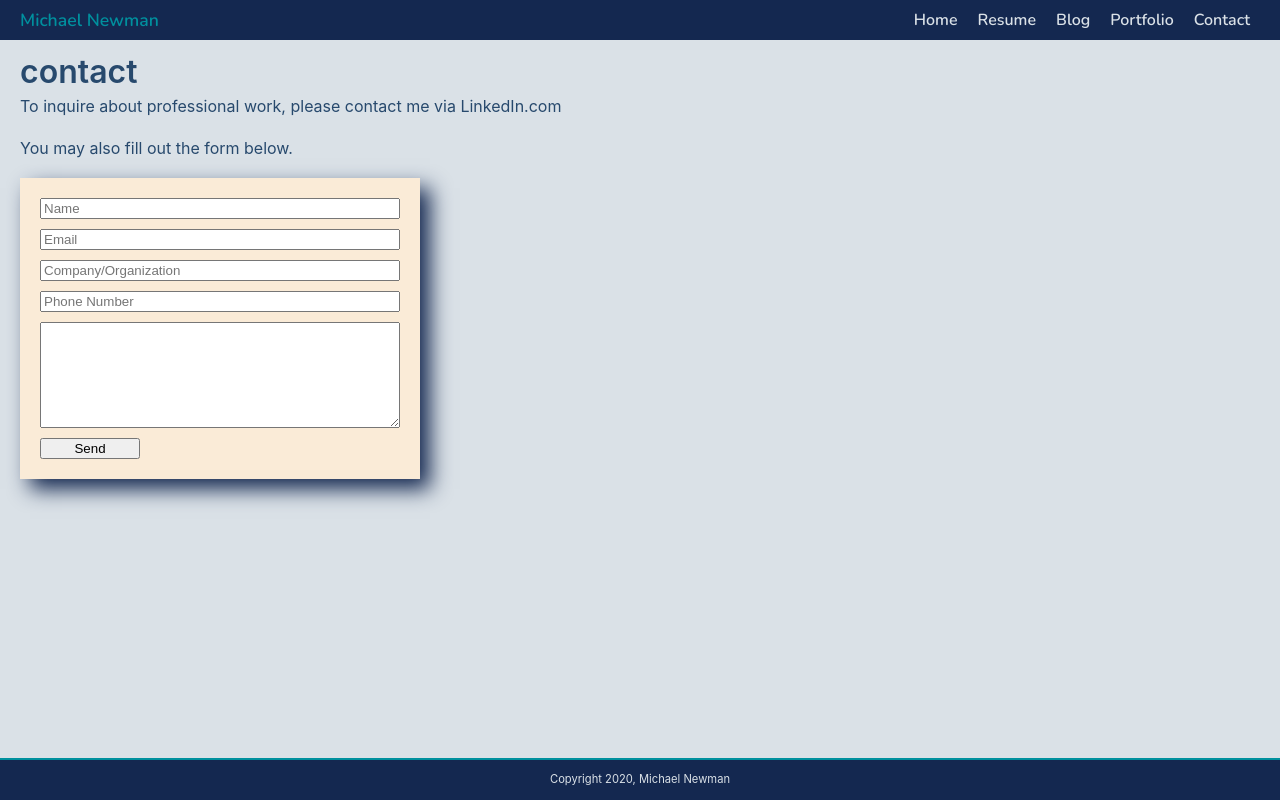
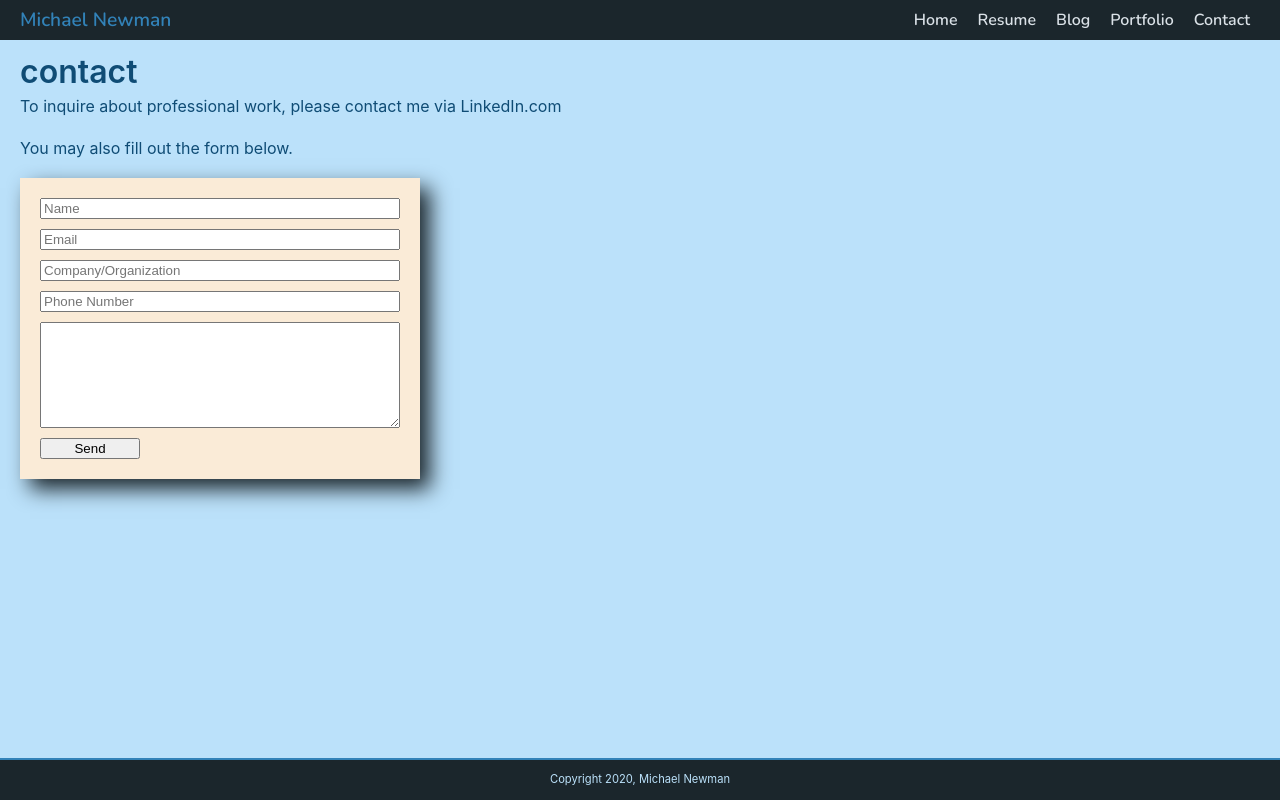
Before and after one commit to coloradohokie/dev_website, a React (Create React App) app: page /contact in a window 1280 px wide. Built offline with nearby package versions, Linux system fonts and the light colour scheme.

Commit message:
update to fix security issues

```diff
--- a/package.json
+++ b/package.json
@@ -9,7 +9,7 @@
     "react": "^16.13.1",
     "react-dom": "^16.13.1",
     "react-router-dom": "^5.2.0",
-    "react-scripts": "3.4.1",
+    "react-scripts": "^3.4.3",
     "react-youtube": "^7.11.2"
   },
   "scripts": {
--- a/src/App.module.css
+++ b/src/App.module.css
@@ -5,10 +5,10 @@
   #dae1e7 (light gray) */
 
 :root {
-  --background-color: #dae1e7; /*light gray*/
-  --header-color: #142850; /* navy */
-  --text-color: #27496d; /* muted royal blue */
-  --accent-color: #00909e; /*blueish teal */
+  --background-color: #bbe1fa; /*light gray*/
+  --header-color: #1b262c; /* navy */
+  --text-color: #0f4c75; /* muted royal blue */
+  --accent-color: #3282b8; /*blueish teal */
 }
 
 
--- a/src/components/Navigation/Toolbar/Toolbar.module.css
+++ b/src/components/Navigation/Toolbar/Toolbar.module.css
@@ -13,6 +13,6 @@
 .Name {
     color: var(--accent-color);
     font-weight: 900;
-    font-size: 1.1em;
+    font-size: 1.2em;
     padding-bottom: 0;
 }
--- a/src/components/PortfolioPiece/PortfolioPiece.module.css
+++ b/src/components/PortfolioPiece/PortfolioPiece.module.css
@@ -38,7 +38,7 @@
     width: 150px;
     display: flex;
     flex-direction: column;
-    background-color: antiquewhite;
+    background-color: #b17926;
     border-radius: 10px;
     box-shadow: 3px 3px 10px gray;
     margin-bottom: 10px;
```
Also changed, not shown: 1 other file (tests, documents, lock files or other folders).
